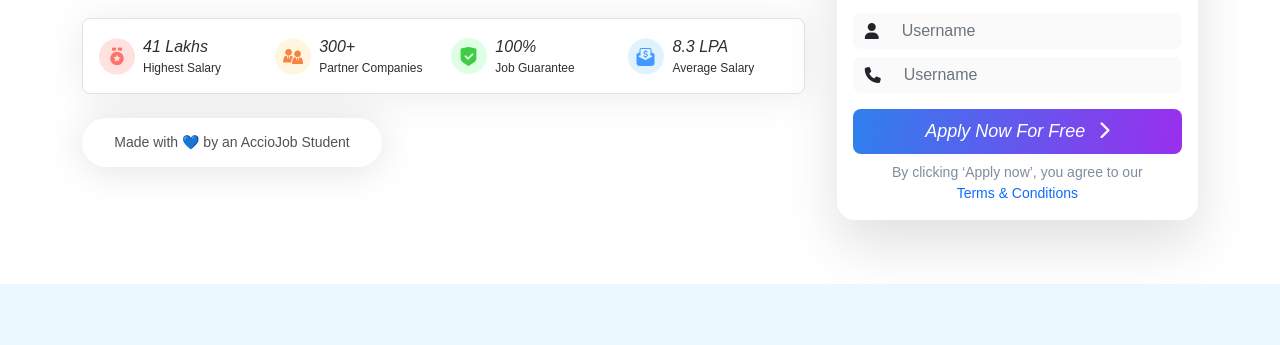
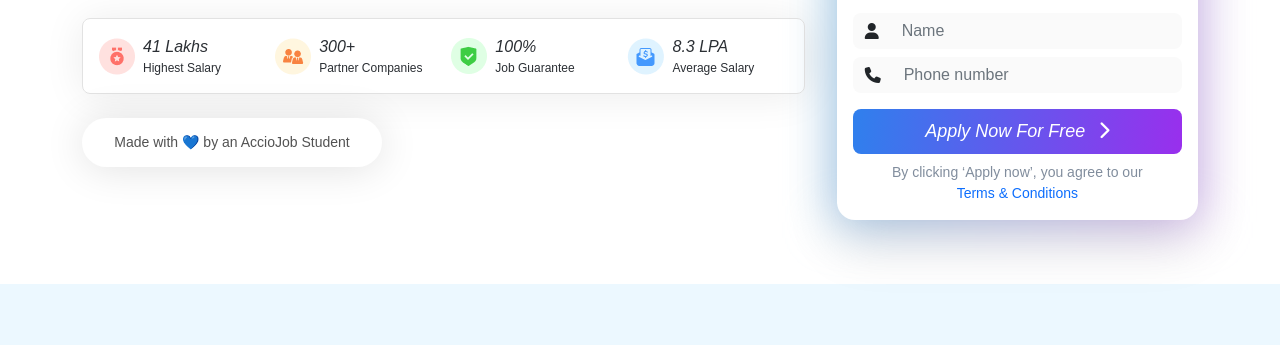
Before and after one commit to Pk9697/Acciojob-project4, a plain HTML site: page index.html in a window 1280 px wide. Shown: the part 305-650 px from the top of the page. Drawn offline with nearby package versions, Linux system fonts and the light colour scheme; a web font is replaced by a local one.

Commit message:
Add blur background in registeration form and favicon

```diff
--- a/index.css
+++ b/index.css
@@ -178,6 +178,16 @@ img {
 	display: flex;
 	flex-direction: column;
 	gap: 1em;
+	position: relative;
+}
+
+.header__section2-card::after {
+	content: '';
+	position: absolute;
+	inset: -0.1em;
+	background: linear-gradient(276.97deg, #debbfa 0%, #a0d7f7 100%);
+	filter: blur(1.5em);
+	z-index: -1;
 }
 
 .header__section2-text-container {
@@ -421,6 +431,9 @@ img {
 	.courses {
 		padding: 4em 0;
 	}
+	.courses-container {
+		gap: 2em;
+	}
 }
 
 /* COMPANIES */
@@ -518,7 +531,6 @@ img {
 	gap: 1em;
 }
 
-
 .student-wall__card {
 	padding: 1em;
 	display: flex;
--- a/index.html
+++ b/index.html
@@ -10,6 +10,7 @@
 			integrity="sha384-EVSTQN3/azprG1Anm3QDgpJLIm9Nao0Yz1ztcQTwFspd3yD65VohhpuuCOmLASjC"
 			crossorigin="anonymous"
 		/>
+        <link rel="icon" href="images/AccioLogo.png"/>
 		<link rel="stylesheet" href="index.css" />
 	</head>
 	<body>
@@ -178,8 +179,8 @@
 							<input
 								type="text"
 								class="form-control"
-								placeholder="Username"
-								aria-label="Username"
+								placeholder="Name"
+								aria-label="Name"
 								aria-describedby="basic-addon1"
 							/>
 						</div>
@@ -188,10 +189,10 @@
 								<i class="fa-solid fa-phone"></i>
 							</span>
 							<input
-								type="text"
+								type="number"
 								class="form-control"
-								placeholder="Username"
-								aria-label="Username"
+								placeholder="Phone number"
+								aria-label="phone"
 								aria-describedby="basic-addon1"
 							/>
 						</div>
```
Also changed, not shown: images/AccioLogo.png (added).
